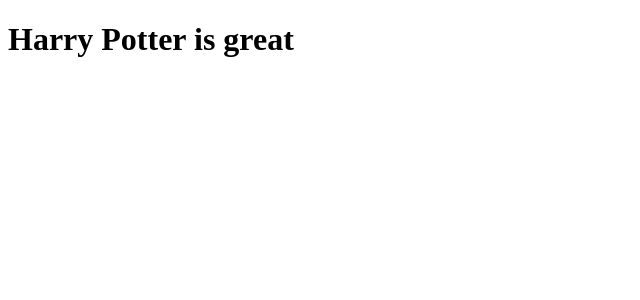
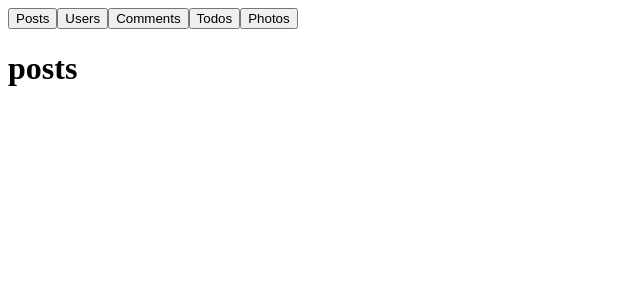
Before and after one commit to drvisiegroep/wednesday-my-dudes, a React (Create React App) app: page / in a window 1280 px wide. Shown: the top 300 px of the page, without its empty margins (0-640 px from the left). Built offline with nearby package versions, Linux system fonts and the light colour scheme; no server answers.

Commit message:
Fetch Api gemaakt

```diff
--- a/src/Fetch.js
+++ b/src/Fetch.js
@@ -1,12 +1,25 @@
+import React, {useState, useEffect } from 'react'
+
+export function FetchUserData() {
+    const [resourceType, setResourceType] = useState('posts')
 
 
-export function FetchUserData() {
-    fetch('https://jsonplaceholder.typicode.com/todos/')
-        .then(response => response.json())
-        .then(json => console.log(json))
+    useEffect(() => {
+        fetch(`https://jsonplaceholder.typicode.com/${resourceType}`)
+            .then(response => response.json())
+            .then(json => console.log(json))
+    }, [resourceType])
 
-        return(
-
-           <h1>Harry Potter is great</h1>
-        )
+    return (
+        <>
+        <div>
+            <button onClick={() => setResourceType('posts')}>Posts</button>
+            <button onClick={() => setResourceType('users')}>Users</button>
+            <button onClick={() => setResourceType('comments')}>Comments</button>
+            <button onClick={() => setResourceType('todos')}>Todos</button>
+            <button onClick={() => setResourceType('photos')}>Photos</button>
+        </div>
+        <h1>{resourceType}</h1>
+        </>
+    )
 }
```
Also changed, not shown: src/Urls.js (added).
